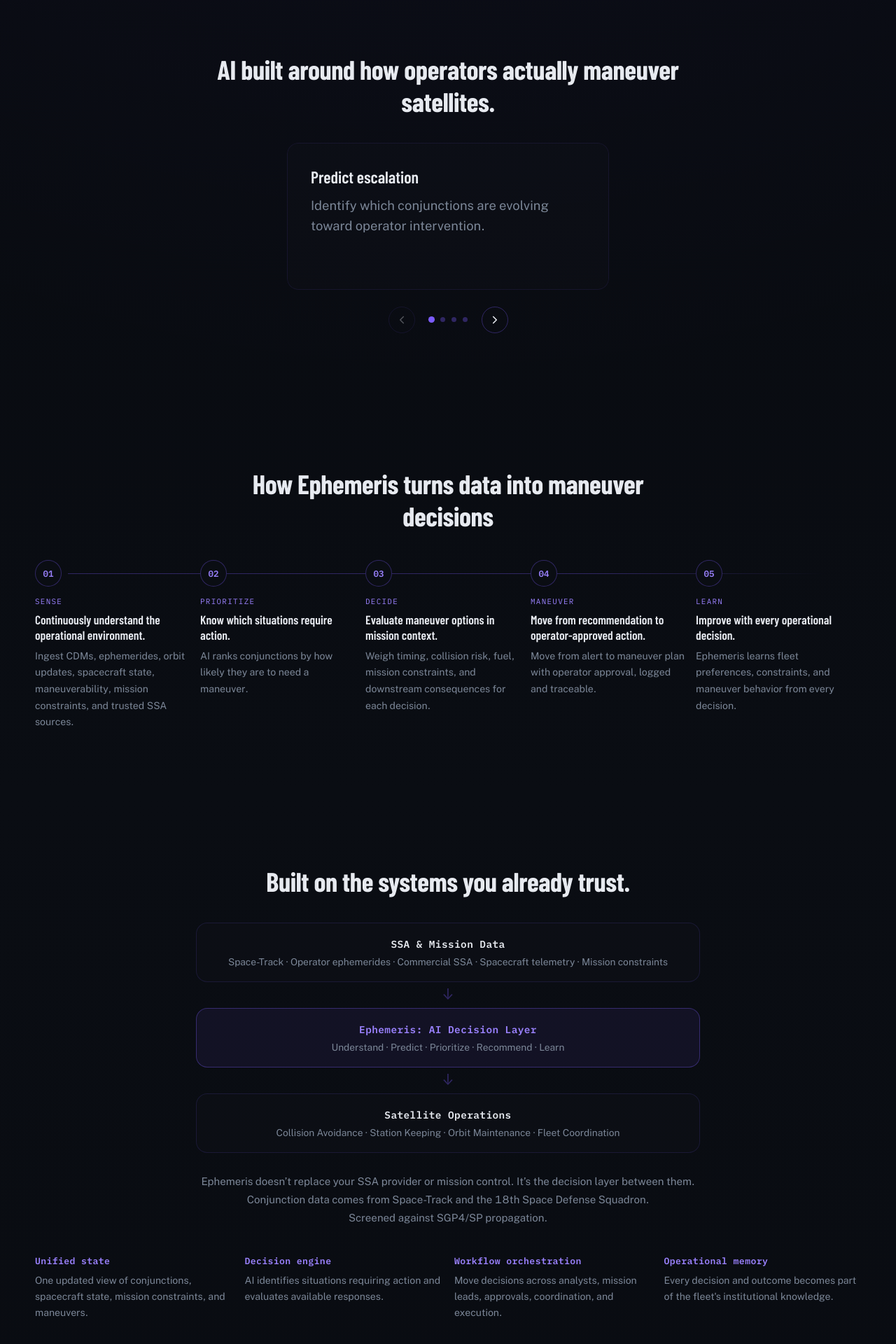
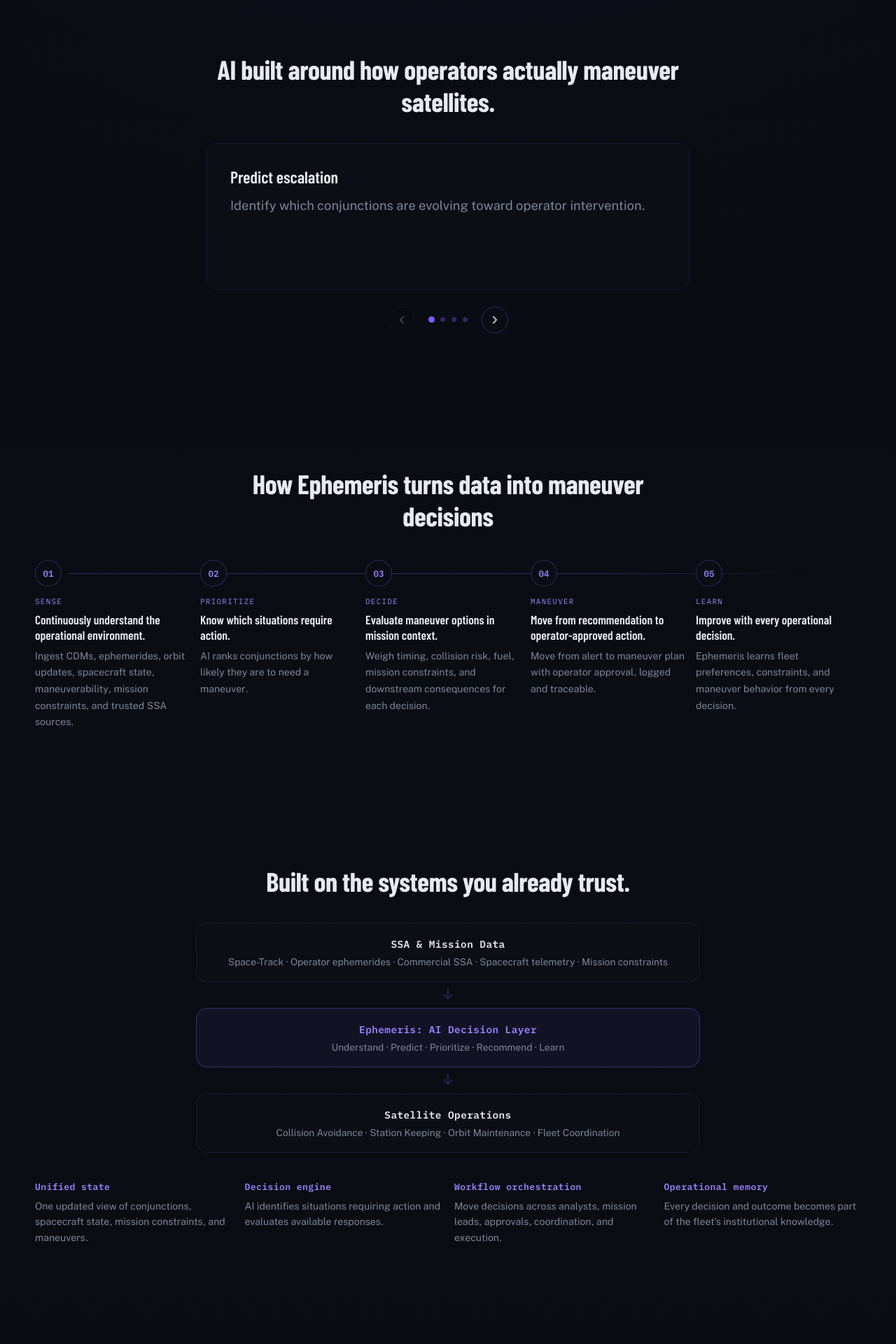
Before and after one commit to anirvanbordoloi07/Ephemeris_Satellite-Monitoring, a Next.js app: page / in a window 1280 px wide. Shown: the part 1270-3190 px from the top of the page at 70% size. Built offline with nearby package versions, Linux system fonts and the light colour scheme.

Commit message:
Remove architecture note paragraph, widen capability carousel
- Drop the "Ephemeris doesn't replace your SSA provider..." note under
  the architecture stack, along with its now-unused .hp-arch-note rule
- Widen the AI capability carousel 1.5x (460 -> 690px)

```diff
--- a/components/AppShell.js
+++ b/components/AppShell.js
@@ -697,11 +697,6 @@ export function HomePage() {
               <h2>Built on the systems you already trust.</h2>
             </div>
             <ArchitectureStack />
-            <p className="hp-arch-note">
-              Ephemeris doesn&rsquo;t replace your SSA provider or mission control. It&rsquo;s the decision layer between them.<br />
-              Conjunction data comes from Space-Track and the 18th Space Defense Squadron.<br />
-              Screened against SGP4/SP propagation.
-            </p>
             <div className="hp-os-grid">
               {osCharacteristics.map(([title, body]) => (
                 <div className="hp-os-item" key={title}>
--- a/styles/globals.css
+++ b/styles/globals.css
@@ -624,7 +624,7 @@ textarea:focus { outline: 2px solid rgba(22,217,242,0.22); border-color: var(--b
 /* AI engine capabilities — single-card carousel */
 .hp-ai-carousel { position:relative; }
 .hp-ai-viewport {
-  width:min(460px, 100%);
+  width:min(690px, 100%);
   margin:0 auto;
   overflow:hidden;
   border-radius:var(--radius);
@@ -685,7 +685,6 @@ textarea:focus { outline: 2px solid rgba(22,217,242,0.22); border-color: var(--b
 .hp-stack-tier-core .hp-stack-tier-label { color:var(--accent-strong); }
 .hp-stack-tier-items { margin-top:8px; font-size:0.86rem; color:var(--muted); }
 .hp-stack-arrow { text-align:center; font-size:1.3rem; color:var(--border-strong); line-height:1; padding:8px 0; }
-.hp-arch-note { max-width:720px; margin:28px auto 0; color:var(--muted); font-size:0.94rem; line-height:1.75; text-align:center; }
 .hp-os-grid { display:grid; grid-template-columns:repeat(4,minmax(0,1fr)); gap:18px; margin-top:40px; }
 .hp-os-item h3 { margin:0 0 8px; font-family:var(--font-mono-stack); font-size:0.82rem; letter-spacing:0.03em; color:var(--accent-strong); }
 .hp-os-item p { margin:0; color:var(--muted); font-size:0.88rem; line-height:1.6; }
```
